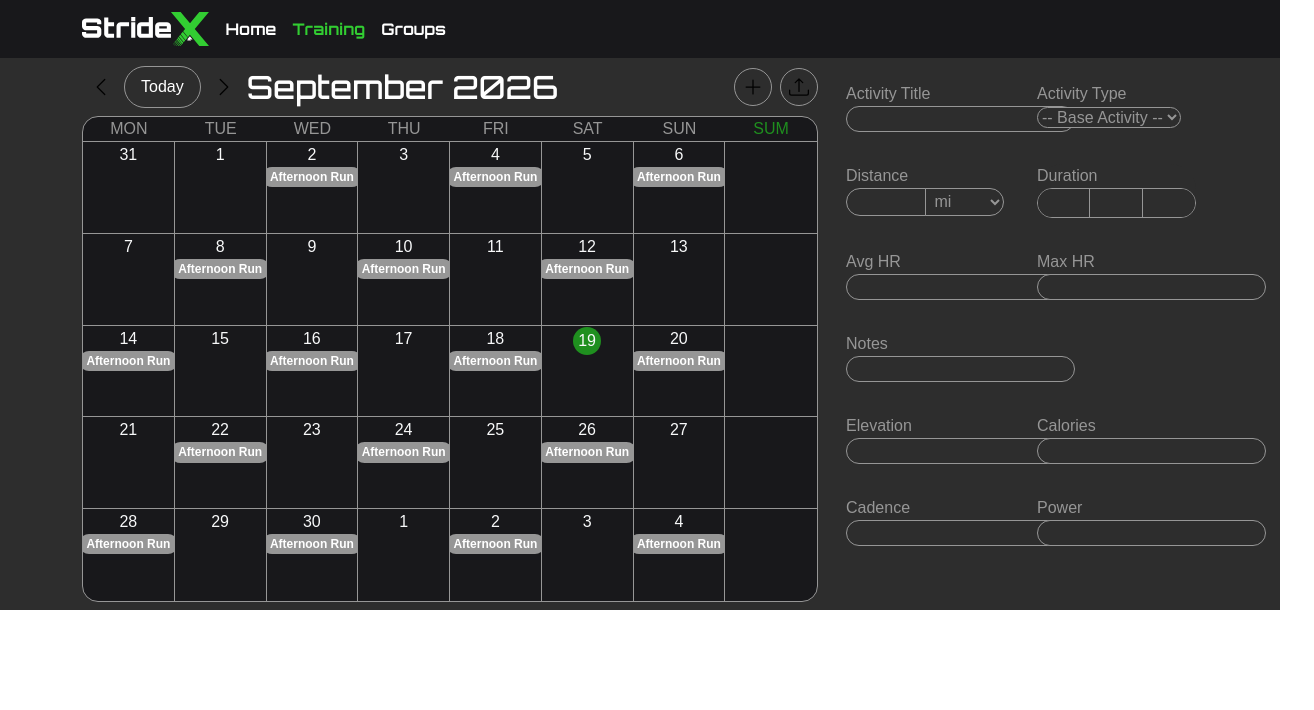
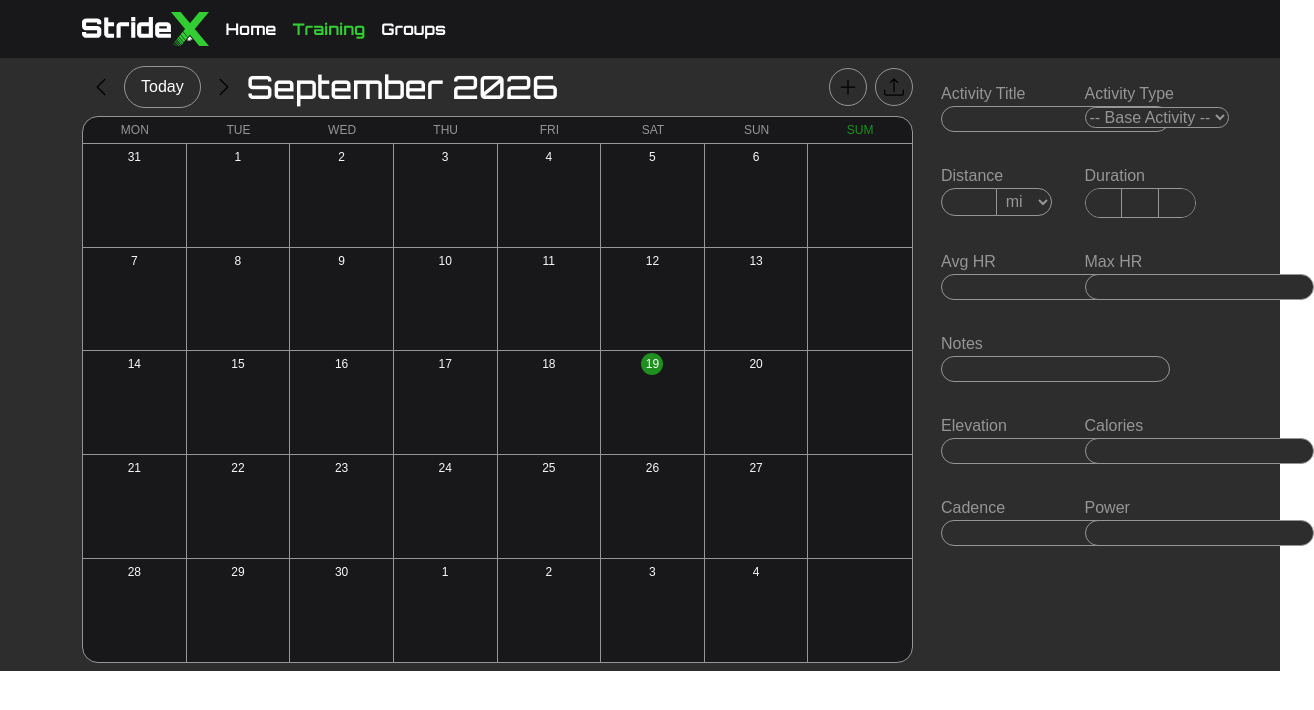
Before and after one commit to Etown-CS310/StrideX-Training, a React (Vite) app: page /training in a window 1280 px wide. Shown: the top 710 px of the page, 1314 px wide, since content can reach past the window. Built offline with nearby package versions, Linux system fonts and the light colour scheme.

Commit message:
more styling on the training calendar

```diff
--- a/src/components/sections/Training.css
+++ b/src/components/sections/Training.css
@@ -9,26 +9,18 @@
   grid-column: 1 / 8;
 }
 
-.react-calendar__month-view__weekdays {
-  text-align: center;
-  text-transform: uppercase;
-  font: inherit;
-  /* font-size: 0.75em; */
-  font-weight: bold;
-}
-
 .react-calendar__month-view__weekdays__weekday {
   display: flex;
   justify-content: center;
-  /* padding: 0.5rem 0; */
+  padding: 0.25rem;
 }
 
 .react-calendar__month-view__weekdays__weekday abbr {
-  color: #969696;
+  color: var(--bs-stridex-lightgrey);
   text-decoration: none;
   font-weight: 400;
   text-transform: uppercase;
-  /* font-size: 0.75rem; */
+  font-size: 0.75rem;
   cursor: default;
 }
 
@@ -36,30 +28,31 @@
   display: grid !important;
   grid-template-columns: repeat(7, 1fr);
 
-  border-top: 1px solid #969696;
+  border-top: 1px solid var(--bs-stridex-lightgrey);
 }
 
 .react-calendar__tile {
-  border-right: 1px solid #969696;
-  border-bottom: 1px solid #969696;
+  border-right: 1px solid var(--bs-stridex-lightgrey);
+  border-bottom: 1px solid var(--bs-stridex-lightgrey);
   border-top: none;
   border-left: none;
 
-  aspect-ratio: 1 / 1;
+  aspect-ratio: 1 / 2;
 }
 
 .react-calendar__tile:nth-last-child(-n+7) {
   border-bottom: none;
 }
 
+.react-calendar__tile abbr {
+  font-size: 0.75em;
+  padding: 0.125rem;
+}
+
 .react-calendar__tile--now abbr {
-  display: inline-flex;
-  align-items: center;
-  justify-content: center;
-  width: 1.75rem;
-  height: 1.75rem;
   border-radius: 50%;
   background-color: #1F8F1F;
+  aspect-ratio: 1 / 1;
 }
 
 /* Totals column styling */
@@ -68,15 +61,8 @@
 }
 
 .totals-label {
-  text-align: center;
-  text-transform: uppercase;
-  font: inherit;
-  /* font-size: 0.75em;
-  padding: 0.5rem 0; */
-  display: flex;
-  align-items: center;
-  justify-content: center;
-  color: #1F8F1F;
+  font-size: 0.75em;
+  font-weight: 400;
 }
 
 .week-totals {
@@ -85,8 +71,30 @@
 }
 
 .week-total-cell {
-  aspect-ratio: 1 / 1;
+  aspect-ratio: 1 / 2;
 }
+
+@media (min-width: 480px) {
+  .react-calendar__tile,
+  .week-total-cell {
+    aspect-ratio: 2 / 3;
+  }
+}
+
+@media (min-width: 576px) {
+  .react-calendar__tile,
+  .week-total-cell {
+    aspect-ratio: 3 / 4;
+  }
+}
+
+@media (min-width: 1200px) {
+  .react-calendar__tile,
+  .week-total-cell {
+    aspect-ratio: 1 / 1;
+  }
+}
+
 
 /* Sidebar styling */
 
--- a/src/components/sections/Training.tsx
+++ b/src/components/sections/Training.tsx
@@ -76,7 +76,7 @@ function Training() {
     <div className="training bg-stridex-grey">
       <div className="container">
         <div className="row py-2">
-          <main className="col-8">
+          <main className="col-12 col-lg-8 col-xl-9">
             {/* Calendar */}
             <div className="calendar-header d-flex align-items-center justify-content-between mb-2">
               <div className="header-controls d-flex align-items-center gap-1">
@@ -105,20 +105,20 @@ function Training() {
 
               <div className="upload-container d-flex align-items-center gap-2">
                 <button
-                  className="upload-circle btn btn-outline-stridex-lightgrey text-white rounded-circle d-inline-flex align-items-center justify-content-center p-2 transition-bg hover-bg-stridex-lightgrey-hover"
+                  className="upload-circle btn btn-outline-stridex-lightgrey text-white rounded-circle d-inline-flex align-items-center justify-content-center p-2"
                   onClick={manualUpload}
                 >
                   <PlusLg size={20} />
                 </button>
 
-                <label htmlFor="fit-upload" className="upload-circle btn btn-outline-stridex-lightgrey text-white rounded-circle d-inline-flex align-items-center justify-content-center p-2 transition-bg hover-bg-stridex-lightgrey-hover">
+                <label htmlFor="fit-upload" className="upload-circle btn btn-outline-stridex-lightgrey text-white rounded-circle d-inline-flex align-items-center justify-content-center p-2">
                   <Upload size={20} />
                   <input
                     id="fit-upload"
                     type="file"
                     accept=".fit"
                     onChange={handleFileChange}
-                    className="d-none"
+                    className="visually-hidden"
                   />
                 </label>
               </div>
@@ -129,18 +129,19 @@ function Training() {
                 value={value}
                 activeStartDate={activeStartDate ?? undefined}
                 onActiveStartDateChange={({ activeStartDate }) => setActiveStartDate(activeStartDate)}
-                tileClassName="d-flex flex-column align-items-center justify-content-start rounded-0 bg-transparent overflow-x-hidden text-light"
+                tileClassName="d-flex flex-column align-items-center justify-content-start rounded-0 p-05 gap-05 gap-md-1 bg-transparent overflow-x-hidden text-light"
                 tileContent={({ date }) => hasActivity(date) && (
                   <>
-                    <span className="badge rounded-pill bg-stridex-lightgrey mb-1">Afternoon Run</span>
-                    {/* <span className="badge rounded-pill bg-stridex-lightgrey mb-1">Physical Therapy</span> */}
+                    {/* <span className="badge rounded-pill bg-stridex-lightgrey fw-normal text-truncate w-100 mw-100 p-05 p-md-1">
+                      Afternoon Run
+                    </span> */}
                   </>
                 )}
                 showNavigation={false}
               />
               {/* Extra calendar column for activity totals */}
               <div className="totals-column">
-                <div className="totals-label">SUM</div>
+                <div className="totals-label d-flex align-items-center justify-content-center text-center text-uppercase text-stridex-darkgreen p-1">SUM</div>
                 <div className="week-totals" style={{ '--row-count': rowCount } as React.CSSProperties}>
                   {Array.from({ length: rowCount }).map((_, i) => (
                     <div key={i} className="week-total-cell d-flex align-items-start justify-content-start border-stridex-lightgrey border-top rounded-0 bg-transparent text-light" />
@@ -150,7 +151,7 @@ function Training() {
             </div>
           </main>
 
-          <aside id="sideBar" className="col-4">
+          <aside id="sideBar" className="col-12 col-lg-4 col-xl-3">
 
             <div className="row">
               <div className="p-3 col-6" id="firstrow">
--- a/src/custom-bootstrap.scss
+++ b/src/custom-bootstrap.scss
@@ -24,9 +24,15 @@ $utilities: (
     property: transition,
     class: transition,
     values: (
-      "bg": background-color 0.3s ease
+      "bg": background-color 0.15s ease
     )
   )
+);
+
+// Merge half spacer into Bootstrap's default spacers
+$spacers: map-merge(
+  $spacers,
+  ("05": 0.125rem)
 );
 
 // Use sans-serif as the default font family and Orbitron for headings
@@ -39,3 +45,7 @@ $headings-font-family: "Orbitron", sans-serif;
 :root {
   --stridex-font-heading: "Orbitron", sans-serif;
 }
+
+.btn-outline-stridex-lightgrey {
+  --bs-btn-active-border-color: #fff;
+}
```
